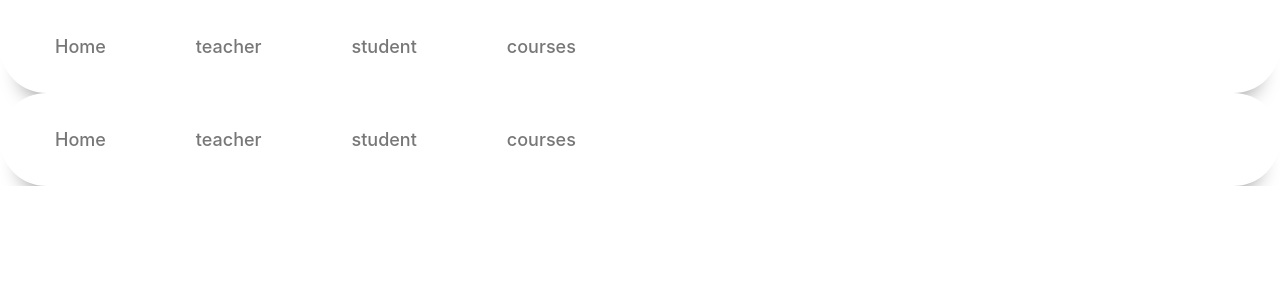
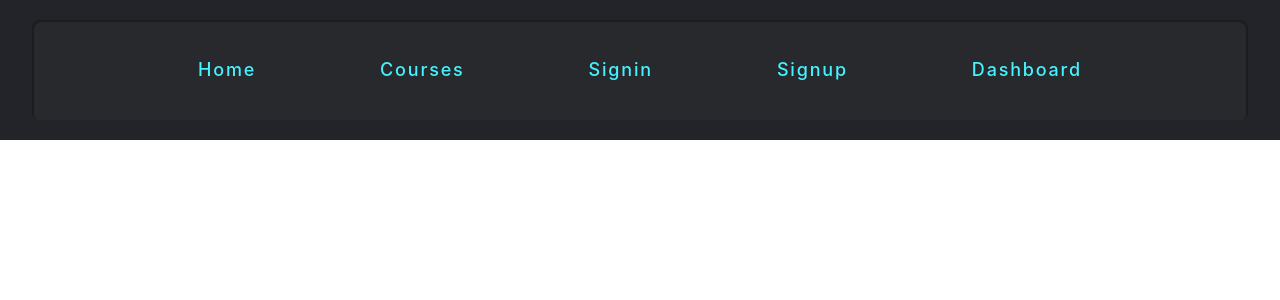
Before and after one commit to gucci1909/PROSQUAD, a Next.js app: page / in a window 1280 px wide. Shown: the top 300 px of the page. Built offline with nearby package versions, Linux system fonts and the light colour scheme.

Commit message:
day 2 release 2

```diff
--- a/components/Form.js
+++ b/components/Form.js
@@ -8,7 +8,7 @@ import {
 	InputRightElement,
 } from "@chakra-ui/react";
 import React from "react";
-import styles from "../styles/signup.module.css"
+import styles from "../styles/Signup.module.css"
 
 const Form = ({ handleInput, fullname, email, password }) => {
 	const [show, setShow] = React.useState(false);
--- a/components/navbar.js
+++ b/components/navbar.js
@@ -1,20 +1,45 @@
-import React, { useEffect } from "react";
+
 import styles from "../styles/Navbar.module.css";
-import { Button, Link } from "@chakra-ui/react";
+import Aos from "aos";
+import "aos/dist/aos.css";
+import { useEffect, useState } from 'react'
+import { Link } from '@chakra-ui/react';
 
-const Navbar = () => {
+export default function Navbar() {
+	useEffect(() => {
+		Aos.init({ duration: 2000 })
+	})
+
+	const [text, setText] = useState({
+		email: "",
+		password: ""
+	});
+
+	const handleForm = (e) => {
+		setText(e.target.value);
+		console.log(e.target.value);
+	}
+
+	const onClick = () => {
+		setText("")
+	}
+
 	return (
-		<div>
-			<nav className={styles.nav}>
-				<ul className={styles.items}>
-					<li>Home</li>
-					<li>teacher</li>
-					<li>student</li>
-					<li>courses</li>
-				</ul>
-			</nav>
-		</div>
+		<>
+
+			<div className={styles.container}>
+				<div className={styles.box} >
+					<form autoComplete="off" className={styles.form}>
+						<Link href="/" className={styles.sign}>Home</Link>
+						<Link href="courses" className={styles.sign}>Courses</Link>
+						<Link href="signin" className={styles.sign}>Signin</Link>
+						<Link href="signup" className={styles.sign}>Signup</Link>
+						<Link href="dashboard" className={styles.sign}>Dashboard</Link>
+					</form>
+
+				</div>
+			</div>
+		</>
 	);
+
 };
-
-export default Navbar;
--- a/pages/index.js
+++ b/pages/index.js
@@ -11,7 +11,7 @@ const inter = Inter({ subsets: ['latin'] })
 export default function Home() {
   return (
     <>
-      <Navbar />
+
     </>
   )
 }
--- a/styles/Navbar.module.css
+++ b/styles/Navbar.module.css
@@ -1,50 +1,162 @@
+@import url("https://fonts.googleapis.com/css2?family=Poppins:wght@300;400;500;600;700;800;900&display=swap");
+/* *
+{
+	margin: 0;
+	padding: 0;
+	box-sizing: border-box;
+  font-family: 'Poppins', sans-serif;
+} */
 .container {
-  width: 100%;
-  height: 100vh;
   display: flex;
-  align-items: center;
-  justify-content: center;
+  flex-direction: column;
+  background: #23242a;
 }
-
-.nav {
-  background: #fff;
-  border-radius: 50px;
-  padding: 10px;
-  box-shadow:  0 25px 20px -20px rgba(0,0,0,0.4);
+.box {
+  position: relative;
+  display: flex;
+  margin: auto auto;
+  width: 95%;
+  height: 100px;
+  background: #1c1c1c;
+  border-radius: 8px;
+  overflow: hidden;
+  margin-top: 20px;
+  margin-bottom: 20px;
+  /* border: 5px solid greenyellow; */
 }
-
-.nav ul li {
-  list-style: none;
-  display: inline-block;
-  padding: 13px 35px;
-  margin: 10px;
-  font-size: 18px;
-  font-weight: 500;
-  color: #777;
-  cursor: pointer;
-  position: relative;
-  z-index: 2;
-}
-
-.nav ul li::after {
-  content: '';
-  background:
-  #45f3ff;
+.box::before {
+  content: "";
+  z-index: 1;
+  position: absolute;
+  top: -120%;
+  left: -120%;
   width: 100%;
   height: 100%;
-  border-radius: 30px;
+  transform-origin: bottom right;
+  background: linear-gradient(0deg, transparent, #45f3ff, #45f3ff);
+  animation: animate 6s linear infinite;
+}
+.box::after {
+  content: "";
+  z-index: 1;
   position: absolute;
-  top: 100%;
-  left: 50%;
-  transform: translate(-50%, -50%);
-  z-index: -1;
-  opacity: 0;
-  transition: top 0.5s, opacity 0.5s;
+  top: -120%;
+  left: -120%;
+  /* width: 580px; */
+  width: 100%;
+  height: 100%;
+  transform-origin: bottom right;
+  background: linear-gradient(0deg, transparent, #45f3ff, #45f3ff);
+  animation: animate 6s linear infinite;
+  animation-delay: -3s;
 }
-.nav ul li:hover {
-color: #fff;
+@keyframes animate {
+  0% {
+    transform: rotate(0deg);
+  }
+  100% {
+    transform: rotate(360deg);
+  }
 }
-.nav ul li:hover::after {
-  top: 50%;
-  opacity: 1;
+.form {
+  position: absolute;
+  inset: 2px;
+  background: #28292d;
+  padding: 50px 40px;
+  border-radius: 8px;
+  z-index: 2;
+  display: flex;
+  justify-content: space-evenly;
 }
+.sign {
+  color: #45f3ff !important;
+  font-weight: 500;
+  font-size: large;
+  text-align: center;
+  letter-spacing: 0.1em;
+  margin-top: -1rem;
+  text-decoration: none;
+}
+.inputBox {
+  position: relative;
+  width: 300px;
+  margin-top: 35px;
+}
+.inputBox input {
+  position: relative;
+  width: 100%;
+  padding: 20px 10px 10px;
+  background: transparent;
+  outline: none;
+  box-shadow: none;
+  border: none;
+  color: #23242a;
+  font-size: 1em;
+  letter-spacing: 0.05em;
+  transition: 0.5s;
+  z-index: 10;
+}
+.inputBox span {
+  position: absolute;
+  left: 0;
+  padding: 20px 0px 10px;
+  pointer-events: none;
+  font-size: 1em;
+  color: #8f8f8f;
+  letter-spacing: 0.05em;
+  transition: 0.5s;
+}
+.inputBox input:valid ~ span,
+.inputBox input:focus ~ span {
+  color: #45f3ff;
+  transform: translateX(0px) translateY(-34px);
+  font-size: 0.75em;
+}
+.inputBox i {
+  position: absolute;
+  left: 0;
+  bottom: 0;
+  width: 100%;
+  height: 2px;
+  background: #45f3ff;
+  border-radius: 4px;
+  overflow: hidden;
+  transition: 0.5s;
+  pointer-events: none;
+  z-index: 9;
+}
+.inputBox input:valid ~ i,
+.inputBox input:focus ~ i {
+  height: 44px;
+}
+.links {
+  display: flex;
+  justify-content: space-between;
+}
+.links a {
+  margin: 10px 0;
+  font-size: 0.75em;
+  color: #8f8f8f;
+  text-decoration: beige;
+}
+.links a:hover,
+.links a:nth-child(2) {
+  color: #45f3ff;
+}
+/* input[type="submit"] */
+.submit {
+  border: none;
+  outline: none;
+  padding: 11px 25px;
+  background: #45f3ff;
+  cursor: pointer;
+  border-radius: 4px;
+  font-weight: 600;
+  text-align: center;
+  margin-top: 10px;
+  color: black;
+}
+/* input[type="submit"]:active  */
+.submit:active {
+  opacity: 0.8;
+}
```
